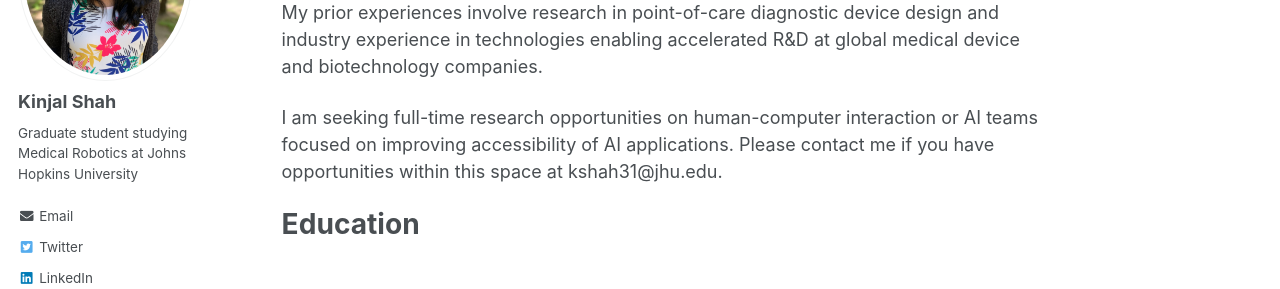
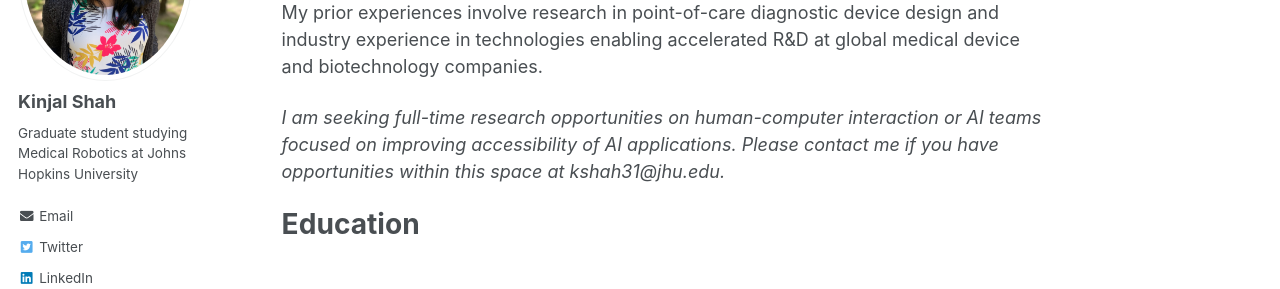
Before and after one commit to kinjmshah/kinjmshah.github.io, a Jekyll site: the page built from _pages/about.md, in a window 1280 px wide. Shown: the part 250-539 px from the top of the page. Built offline with Jekyll 4.4.1, drawn with Linux system fonts in a browser that asks for light colours.

```diff
--- a/_pages/about.md
+++ b/_pages/about.md
@@ -11,7 +11,7 @@ I am a graduate student studying Robotics in the Laboratory of Computational Sen
 
 My prior experiences involve research in point-of-care diagnostic device design and industry experience in technologies enabling accelerated R&D at global medical device and biotechnology companies.
 
-I am seeking full-time research opportunities on human-computer interaction or AI teams focused on improving accessibility of AI applications. Please contact me if you have opportunities within this space at kshah31@jhu.edu.
+*I am seeking full-time research opportunities on human-computer interaction or AI teams focused on improving accessibility of AI applications. Please contact me if you have opportunities within this space at kshah31@jhu.edu.*
 
 # Education
 ## Johns Hopkins University
```
